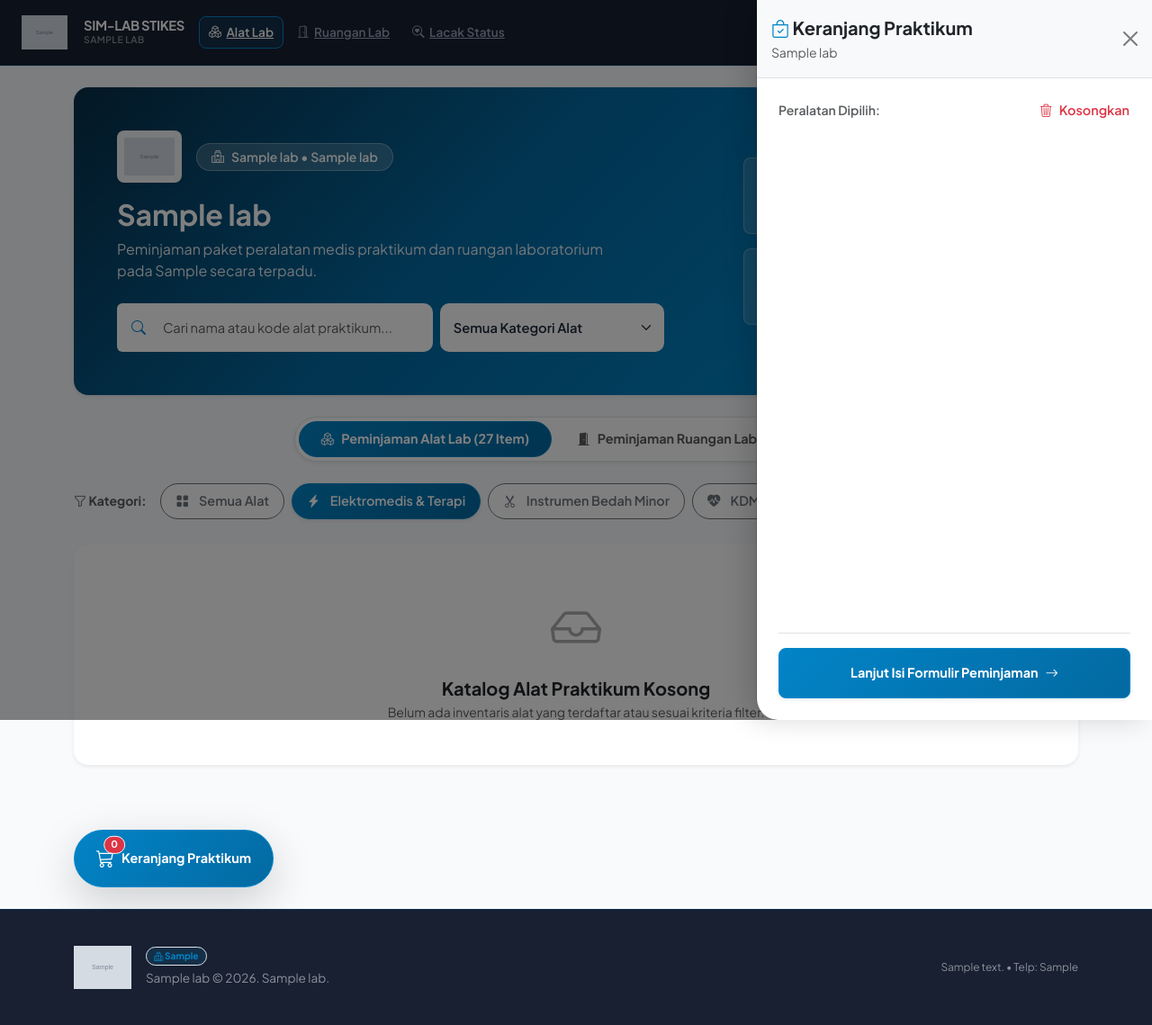
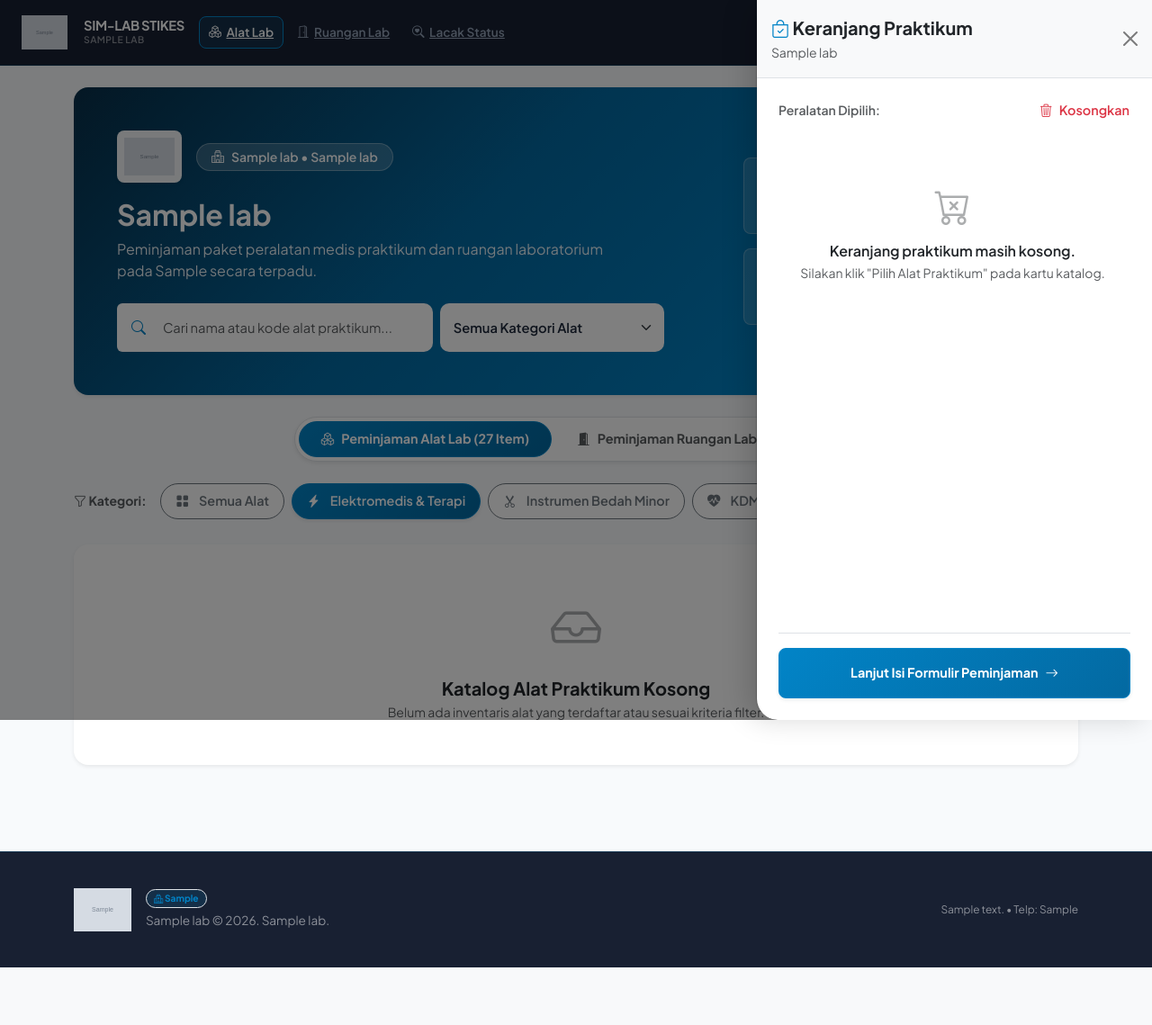
Before and after one commit to YonathanTobias/SistemPeminjamanAlatLab, a Laravel app: the page made by public/index.php in a window 1280 px wide, after a click that opens the changed part. Shown: the whole page at 90% size. After the commit the page ends 1075 px from the top, so only its background shows below. Run offline with Laravel 12, Linux system fonts and the light colour scheme; data comes from the database, SQL or seed files in the repository; tables that the repository leaves empty hold one stand-in row (values such as "Sample post"); grey boxes marked "Sample" are stand-in pictures; some libraries are stand-ins or nearby versions.

Commit message:
fix: cart badge ID mismatch and floating button styling

```diff
--- a/public/css/stikes-lab.css
+++ b/public/css/stikes-lab.css
@@ -1022,3 +1022,40 @@ body {
         margin-bottom: 1rem !important;
     }
 }
+
+/* --- Floating Cart Action Button --- */
+.floating-cart-btn {
+    position: fixed !important;
+    bottom: 30px !important;
+    right: 30px !important;
+    z-index: 1040 !important;
+    box-shadow: 0 10px 25px -4px rgba(0, 0, 0, 0.25) !important;
+    transition: transform 0.22s cubic-bezier(0.16, 1, 0.3, 1), box-shadow 0.22s cubic-bezier(0.16, 1, 0.3, 1) !important;
+}
+
+.floating-cart-btn:hover {
+    transform: translateY(-3px) scale(1.03) !important;
+    box-shadow: 0 15px 30px -4px rgba(0, 0, 0, 0.35) !important;
+}
+
+.floating-cart-btn:active {
+    transform: translateY(0) scale(0.98) !important;
+}
+
+@keyframes cartBadgePop {
+    0% { transform: translate(50%, -50%) scale(0.8); }
+    50% { transform: translate(50%, -50%) scale(1.3); }
+    100% { transform: translate(50%, -50%) scale(1); }
+}
+
+.animate-pop {
+    animation: cartBadgePop 0.3s cubic-bezier(0.175, 0.885, 0.32, 1.275);
+}
+
+@media (max-width: 575.98px) {
+    .floating-cart-btn {
+        bottom: 20px !important;
+        right: 20px !important;
+        padding: 0.65rem 1rem !important;
+    }
+}
--- a/public/js/cart.js
+++ b/public/js/cart.js
@@ -1,25 +1,61 @@
 /**
  * Sistem Keranjang Praktikum Multi-Alat Laboratorium
+ * STIKES Panti Waluya Malang
  * File JS: cart.js
  */
 
 const CART_STORAGE_KEY = 'stikes_lab_cart_items';
 
+// Safe Toast Helper
+function getToast() {
+    if (typeof Toast !== 'undefined') return Toast;
+    if (typeof Swal !== 'undefined') {
+        return Swal.mixin({
+            toast: true,
+            position: 'top-end',
+            showConfirmButton: false,
+            timer: 2000,
+            timerProgressBar: true
+        });
+    }
+    return {
+        fire: function(opts) {
+            console.log(opts.title || opts);
+        }
+    };
+}
+
 function getCart() {
+    try {
         const data = localStorage.getItem(CART_STORAGE_KEY);
         return data ? JSON.parse(data) : [];
+    } catch (e) {
+        console.error('Error reading cart from localStorage:', e);
+        return [];
+    }
 }
 
 function saveCart(cart) {
+    try {
         localStorage.setItem(CART_STORAGE_KEY, JSON.stringify(cart));
+    } catch (e) {
+        console.error('Error saving cart to localStorage:', e);
+    }
     updateCartUI();
 }
 
 function addToCart(btn) {
-    const id = parseInt(btn.getAttribute('data-id'));
-    const kode = btn.getAttribute('data-kode');
-    const nama = btn.getAttribute('data-nama');
-    const stok = parseInt(btn.getAttribute('data-stok'));
+    if (!btn) return;
+
+    const id = parseInt(btn.getAttribute('data-id'), 10);
+    const kode = btn.getAttribute('data-kode') || 'ALAT-' + id;
+    const nama = btn.getAttribute('data-nama') || 'Alat Lab';
+    const stok = parseInt(btn.getAttribute('data-stok'), 10) || 1;
+
+    if (isNaN(id)) {
+        console.error('Invalid alat ID in addToCart:', btn);
+        return;
+    }
 
     let cart = getCart();
     const existingIndex = cart.findIndex(item => item.id === id);
@@ -28,9 +64,9 @@ function addToCart(btn) {
         if (cart[existingIndex].jumlah < stok) {
             cart[existingIndex].jumlah += 1;
         } else {
-            Toast.fire({
+            getToast().fire({
                 icon: 'warning',
-                title: `Maksimal peminjaman ${nama} adalah ${stok} unit (stok habis).`
+                title: `Maksimal peminjaman ${nama} adalah ${stok} unit (stok batas).`
             });
             return;
         }
@@ -46,19 +82,19 @@ function addToCart(btn) {
 
     saveCart(cart);
 
-    Toast.fire({
+    getToast().fire({
         icon: 'success',
         title: `+ ${nama} dimasukkan ke keranjang!`
     });
 
     // Feedback visual tombol
     const originalText = btn.innerHTML;
-    btn.innerHTML = '<i class="bi bi-check-lg"></i> Ditambahkan!';
+    btn.innerHTML = '<i class="bi bi-check-circle-fill"></i> Ditambahkan!';
     btn.classList.replace('btn-primary', 'btn-success');
     setTimeout(() => {
         btn.innerHTML = originalText;
         btn.classList.replace('btn-success', 'btn-primary');
-    }, 800);
+    }, 900);
 }
 
 function updateQty(id, delta) {
@@ -70,7 +106,7 @@ function updateQty(id, delta) {
             item.jumlah = newQty;
             saveCart(cart);
         } else if (newQty > item.stok) {
-            Toast.fire({
+            getToast().fire({
                 icon: 'warning',
                 title: `Maksimal stok tersedia adalah ${item.stok} unit.`
             });
@@ -82,7 +118,7 @@ function setQtyDirect(id, val) {
     let cart = getCart();
     const item = cart.find(i => i.id === id);
     if (item) {
-        let num = parseInt(val);
+        let num = parseInt(val, 10);
         if (isNaN(num) || num < 1) num = 1;
         if (num > item.stok) num = item.stok;
         item.jumlah = num;
@@ -111,7 +147,7 @@ function clearCart() {
             if (result.isConfirmed) {
                 localStorage.removeItem(CART_STORAGE_KEY);
                 updateCartUI();
-                Toast.fire({
+                getToast().fire({
                     icon: 'info',
                     title: 'Keranjang telah dikosongkan.'
                 });
@@ -128,33 +164,65 @@ function clearCart() {
 function updateCartUI() {
     const cart = getCart();
     const fab = document.getElementById('floatingCartBtn');
-    const badge = document.getElementById('cartCountBadge');
+    // Dukung ID cartBadgeCount (di HTML) dan cartCountBadge (variasi fallback)
+    const badge = document.getElementById('cartBadgeCount') || document.getElementById('cartCountBadge');
     const listCount = document.getElementById('cartListCount');
     const tbody = document.getElementById('cartTableBody');
     const emptyWarning = document.getElementById('cartEmptyWarning');
     const btnSubmit = document.getElementById('btnSubmitCheckout');
 
-    if (!fab || !badge) return;
+    const totalUnits = cart.reduce((sum, item) => sum + (parseInt(item.jumlah, 10) || 1), 0);
 
-    const totalItems = cart.reduce((sum, item) => sum + item.jumlah, 0);
-
-    if (cart.length > 0) {
-        fab.style.display = 'block';
-        badge.innerText = `${totalItems} Unit (${cart.length} Alat)`;
-        if (listCount) listCount.innerText = cart.length;
-        if (emptyWarning) emptyWarning.style.display = 'none';
-        if (btnSubmit) btnSubmit.removeAttribute('disabled');
-    } else {
-        fab.style.display = 'none';
-        badge.innerText = '0';
-        if (listCount) listCount.innerText = '0';
-        if (emptyWarning) emptyWarning.style.display = 'block';
-        if (btnSubmit) btnSubmit.setAttribute('disabled', 'disabled');
+    // 1. Update Badge Count
+    if (badge) {
+        badge.innerText = totalUnits;
+        badge.classList.remove('animate-pop');
+        void badge.offsetWidth; // Trigger reflow for animation restart
+        badge.classList.add('animate-pop');
     }
 
-    // 1. Render Table Rows (jika ada tampilan table)
+    // 2. Update Floating Button Visibility
+    if (fab) {
+        const secRuangan = document.getElementById('sectionRuanganKatalog');
+        const isRuanganTab = secRuangan && secRuangan.style.display !== 'none' && !secRuangan.classList.contains('d-none');
+
+        if (isRuanganTab) {
+            fab.style.setProperty('display', 'none', 'important');
+        } else {
+            fab.style.removeProperty('display');
+        }
+    }
+
+    // 3. Update Text Info
+    if (listCount) {
+        listCount.innerText = cart.length;
+    }
+
+    if (emptyWarning) {
+        emptyWarning.style.display = (cart.length > 0) ? 'none' : 'block';
+    }
+
+    if (btnSubmit) {
+        if (cart.length > 0) {
+            btnSubmit.removeAttribute('disabled');
+        } else {
+            btnSubmit.setAttribute('disabled', 'disabled');
+        }
+    }
+
+    // 4. Render Table Rows di dalam Modal Checkout Form
     if (tbody) {
         tbody.innerHTML = '';
+        if (cart.length === 0) {
+            tbody.innerHTML = `
+                <tr>
+                    <td colspan="3" class="text-center py-4 text-muted">
+                        <i class="bi bi-cart-x fs-3 opacity-50 d-block mb-1"></i>
+                        <span>Belum ada alat praktikum yang dipilih.</span>
+                    </td>
+                </tr>
+            `;
+        } else {
             cart.forEach((item, index) => {
                 const tr = document.createElement('tr');
                 tr.innerHTML = `
@@ -182,8 +250,9 @@ function updateCartUI() {
                 tbody.appendChild(tr);
             });
         }
+    }
 
-    // 2. Render Offcanvas Drawer Cards (jika ada offcanvas cart)
+    // 5. Render Offcanvas Drawer Cards
     const offcanvasList = document.getElementById('cartOffcanvasList');
     if (offcanvasList) {
         offcanvasList.innerHTML = '';
@@ -191,8 +260,8 @@ function updateCartUI() {
             offcanvasList.innerHTML = `
                 <div class="text-center py-5 text-muted">
                     <i class="bi bi-cart-x fs-1 opacity-50 d-block mb-2"></i>
-                    <p class="mb-0">Keranjang praktikum masih kosong.</p>
-                    <small>Silakan pilih peralatan medis di katalog.</small>
+                    <p class="mb-0 fw-semibold text-dark">Keranjang praktikum masih kosong.</p>
+                    <small>Silakan klik "Pilih Alat Praktikum" pada kartu katalog.</small>
                 </div>
             `;
         } else {
@@ -210,16 +279,14 @@ function updateCartUI() {
                             <i class="bi bi-trash3"></i>
                         </button>
                     </div>
-                    <div class="d-flex align-items-center justify-content-between pt-1 border-top">
-                        <small class="text-muted">Jumlah unit:</small>
+                    <div class="d-flex align-items-center justify-content-between pt-2 border-top">
+                        <small class="text-muted fw-semibold">Jumlah unit:</small>
                         <div class="input-group input-group-sm" style="max-width: 110px;">
                             <button type="button" class="btn btn-outline-secondary py-0" onclick="updateQty(${item.id}, -1)">-</button>
                             <input type="number" class="form-control text-center fw-bold p-0" value="${item.jumlah}" min="1" max="${item.stok}" onchange="setQtyDirect(${item.id}, this.value)">
                             <button type="button" class="btn btn-outline-secondary py-0" onclick="updateQty(${item.id}, 1)">+</button>
                         </div>
                     </div>
-                    <input type="hidden" name="items[${index}][alat_lab_id]" value="${item.id}">
-                    <input type="hidden" name="items[${index}][jumlah]" value="${item.jumlah}">
                 `;
                 offcanvasList.appendChild(div);
             });
```
Lines whose indentation alone changed are shown as unchanged.
